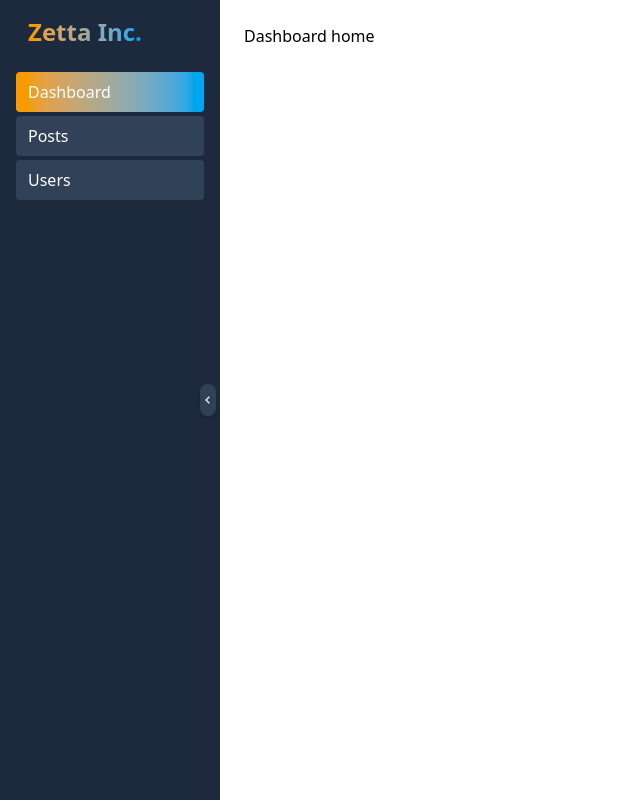
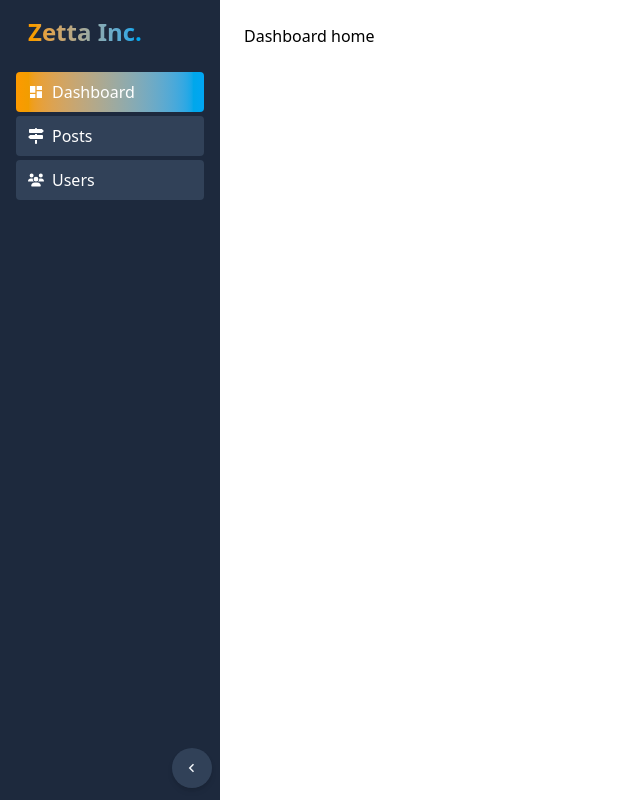
Before and after one commit to doodleEmon/zettabyte-frontend, a Next.js app: page / in a window 1280 px wide. Shown: the whole page, without its empty margins (0-640 px from the left). Built offline with nearby package versions, Linux system fonts and the light colour scheme.

Commit message:
sidebar doen

```diff
--- a/src/components/Sidebar.tsx
+++ b/src/components/Sidebar.tsx
@@ -17,9 +17,8 @@ export default function Sidebar() {
         <motion.aside
             initial={false}
             animate={{ width: open ? 220 : 64 }}
-            transition={{ duration: 0.3 }}
+            transition={{ duration: 0.3, ease: "easeInOut" }}
             className={`relative bg-slate-800 text-white h-screen transition-width overflow-hidden ${open ? "p-4" : "p-3"}`}
-            style={{ minWidth: open ? 220 : 64 }}
         >
             <div className="px-3">
                 <Link href="/" className="text-2xl font-bold bg-gradient-to-r bg-clip-text text-transparent from-amber-500 to-sky-500">{open ? "Zetta Inc." : "Z"}</Link>
@@ -29,27 +28,27 @@ export default function Sidebar() {
                     href="/"
                     className={`${linkClasses} ${pathname === '/' ? activeLinkClasses : 'bg-slate-700'}`}
                 >
-                    <span className="relative z-10">{open ? "Dashboard" : <MdDashboard />}</span>
+                    <span className="relative z-10">{open ? <span className=' flex items-center gap-x-2'><MdDashboard /> Dashboard</span> : <MdDashboard />}</span>
                 </Link>
 
                 <Link
                     href="/posts"
                     className={`${linkClasses} ${pathname === '/posts' ? activeLinkClasses : 'bg-slate-700'}`}
                 >
-                    <span className="relative z-10">{open ? "Posts" : <FaSignsPost />}</span>
+                    <span className="relative z-10">{open ? <span className=' flex items-center gap-x-2'><FaSignsPost /> Posts</span> : <FaSignsPost />}</span>
                 </Link>
 
                 <Link
                     href="/users"
                     className={`${linkClasses} ${pathname === '/users' ? activeLinkClasses : 'bg-slate-700'}`}
                 >
-                    <span className="relative z-10">{open ? "Users" : <FaUsers />}</span>
+                    <span className="relative z-10">{open ? <span className=' flex items-center gap-x-2'><FaUsers /> Users</span> : <FaUsers />}</span>
                 </Link>
             </nav>
 
             <button
                 onClick={() => setOpen(!open)}
-                className="absolute top-1/2 -translate-1/2 -right-1 w-4 h-8 flex items-center justify-center bg-slate-700 text-slate-100 rounded-full shadow-md hover:bg-slate-500 cursor-pointer"
+                className={`absolute bottom-3 ${open ? "right-2" : "right-3"} size-10 flex items-center justify-center bg-slate-700 text-slate-100 rounded-full shadow-md hover:bg-slate-500 cursor-pointer`}
             >
                 {open ? <BiChevronLeft size={18} /> : <BiChevronRight size={18} />}
             </button>
```
